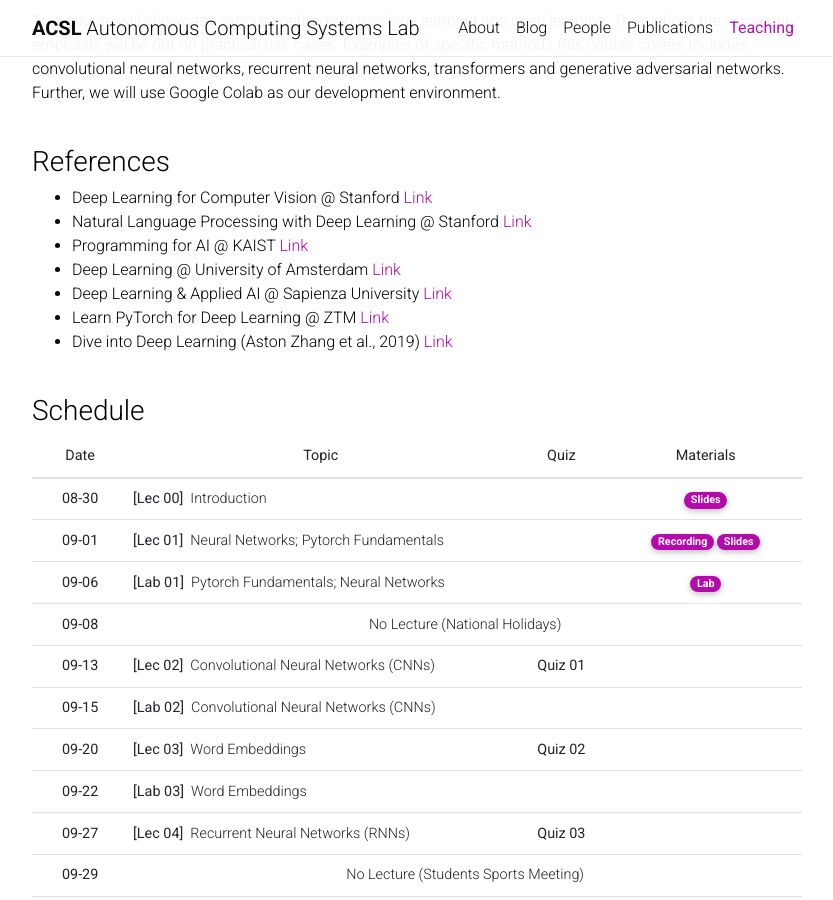
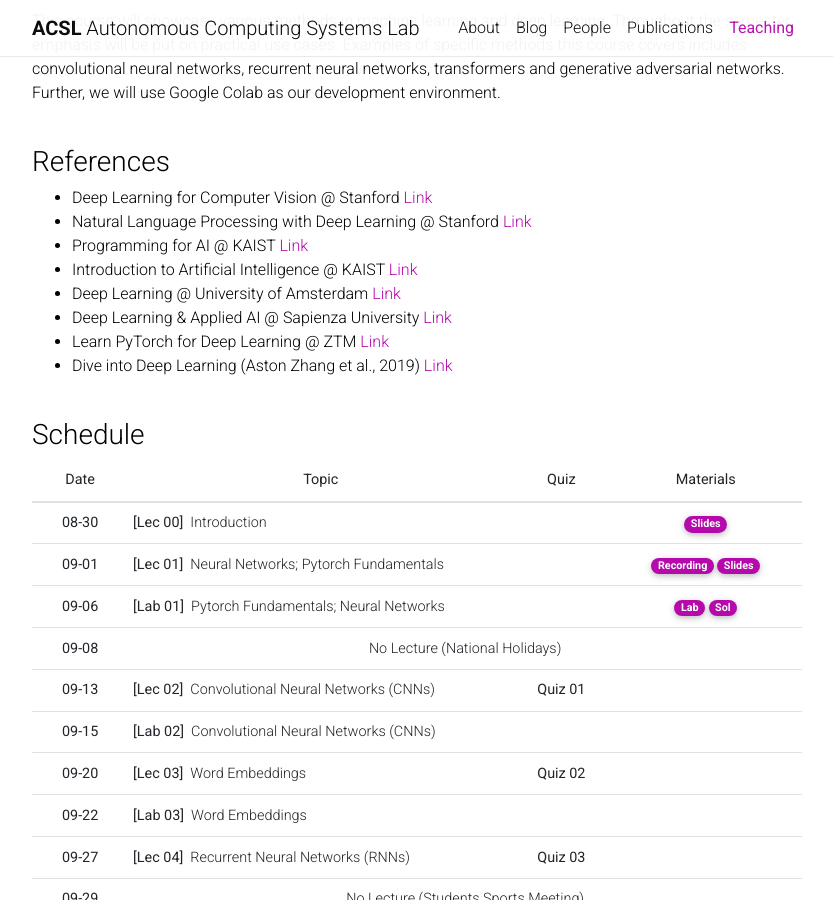
Before and after one commit to Uehwan/Uehwan.github.io, a Jekyll site: the page built from _teaching/aiexplab22fall.md, in a window 1280 px wide and 900 px high, scrolled down 516 px. Shown: the whole window, without its empty margins (223-1056 px from the left). Built offline with Jekyll 4.4.1, drawn with Linux system fonts in a browser that asks for light colours; nearby versions of some CDN libraries; comment, search, counter and statistics services are not loaded; a style sheet for code colours, icons or effects is not loaded.

Commit message:
sol for lab 01

```diff
--- a/_teaching/aiexplab22fall.md
+++ b/_teaching/aiexplab22fall.md
@@ -26,6 +26,7 @@
 * Deep Learning for Computer Vision @ Stanford [Link](http://cs231n.stanford.edu/)
 * Natural Language Processing with Deep Learning @ Stanford [Link](https://web.stanford.edu/class/cs224n/)
 * Programming for AI @ KAIST [Link](https://mp2893.com/course.html)
+* Introduction to Artificial Intelligence @ KAIST [Link](https://docs.google.com/document/d/1RGH5LqLvPuVt0mMciJWOg6iwQU00YcCTi8ER2JAZgmk/edit)
 * Deep Learning @ University of Amsterdam [Link](https://uvadlc.github.io/)
 * Deep Learning & Applied AI @ Sapienza University [Link](https://erodola.github.io/DLAI-s2-2022/)
 * Learn PyTorch for Deep Learning @ ZTM [Link](https://github.com/mrdbourke/pytorch-deep-learning)
@@ -69,7 +70,7 @@
       <td></td>
       <td>
         <a href="https://colab.research.google.com/drive/1nQM5Fbladmo_XUTWz8MRyNqsQ1n5N0j8?usp=sharing" target="_blank" class="badge badge-pill" style="background-color:#B509AC;">Lab</a>
-        <!--a href="#" target="_blank" class="badge badge-pill" style="background-color:#B509AC;">Slides</a-->
+        <a href="https://colab.research.google.com/drive/1vwQfFRnMRwxjIReCUJsmnemuWhSjSqzr?usp=sharing" target="_blank" class="badge badge-pill" style="background-color:#B509AC;">Sol</a>
       </td>
     </tr>
     <tr style="border-bottom: 1.5px solid lightgrey;">
```
